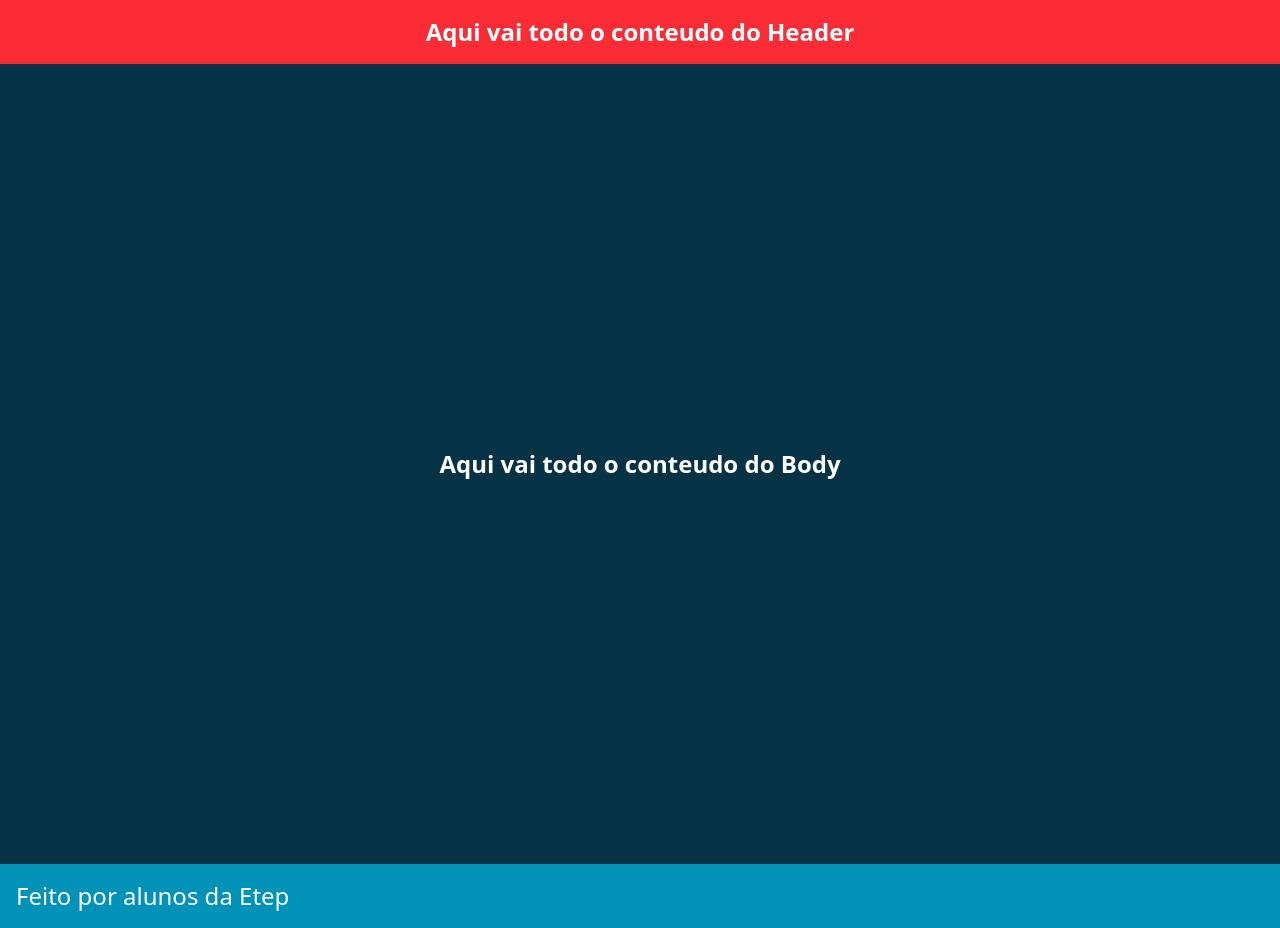
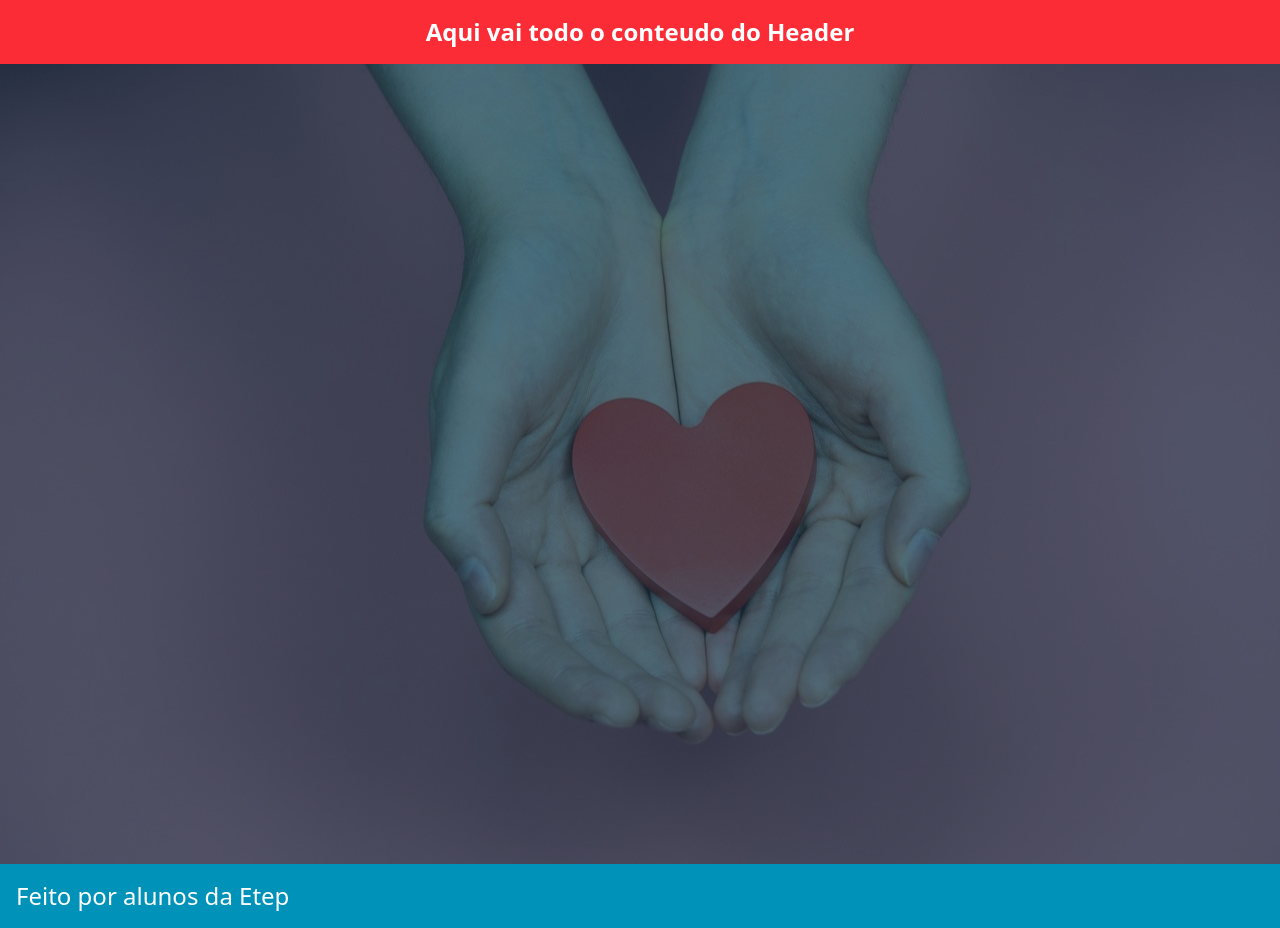
Before and after one commit to gabriel-vitebo/HemoMap-FrontEnd, a Nuxt app: page / in a window 1280 px wide. Built offline with nearby package versions, Linux system fonts and the light colour scheme.

Commit message:
add fallback

```diff
--- a/src/components/body/body.schema.ts
+++ b/src/components/body/body.schema.ts
@@ -2,6 +2,6 @@ import { tv } from "tailwind-variants";
 
 export const schema = tv({
   slots: {
-    base: 'w-full h-screen bg-cyan-950 text-2xl text-white font-bold items-center justify-center flex',
+    base: 'w-full h-screen bg-cyan-950 text-2xl text-white font-bold justify-center flex',
   }
 })
--- /dev/null
+++ b/src/components/section/introContent/index.vue
@@ -0,0 +1,9 @@
+<script lang="ts" setup>
+import heartFallBack from '~/assets/fallback/heart.jpg'
+</script>
+
+<template>
+  <div class="w-full opacity-30 bg-[url(~/assets/fallback/heart.jpg)] bg-cover bg-center">
+
+  </div>
+</template>
--- a/src/pages/index.vue
+++ b/src/pages/index.vue
@@ -8,7 +8,7 @@ import Footer from '~/components/footer/footer.vue';
 <template>
   <Header />
   <Body>
-    <h1>Aqui vai todo o conteudo do Body</h1>
+    <SectionIntroContent />
   </Body>
   <Footer />
 </template>
```
Also changed, not shown: src/assets/fallback/heart.jpg (added).
